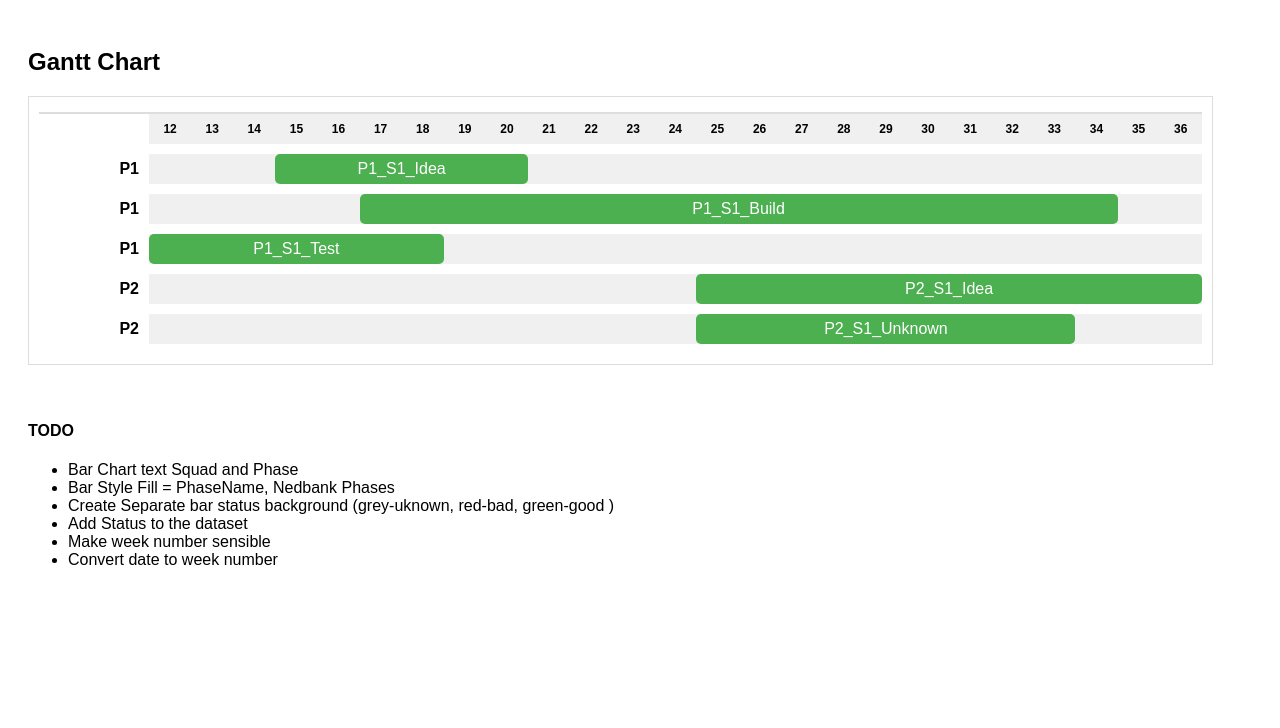
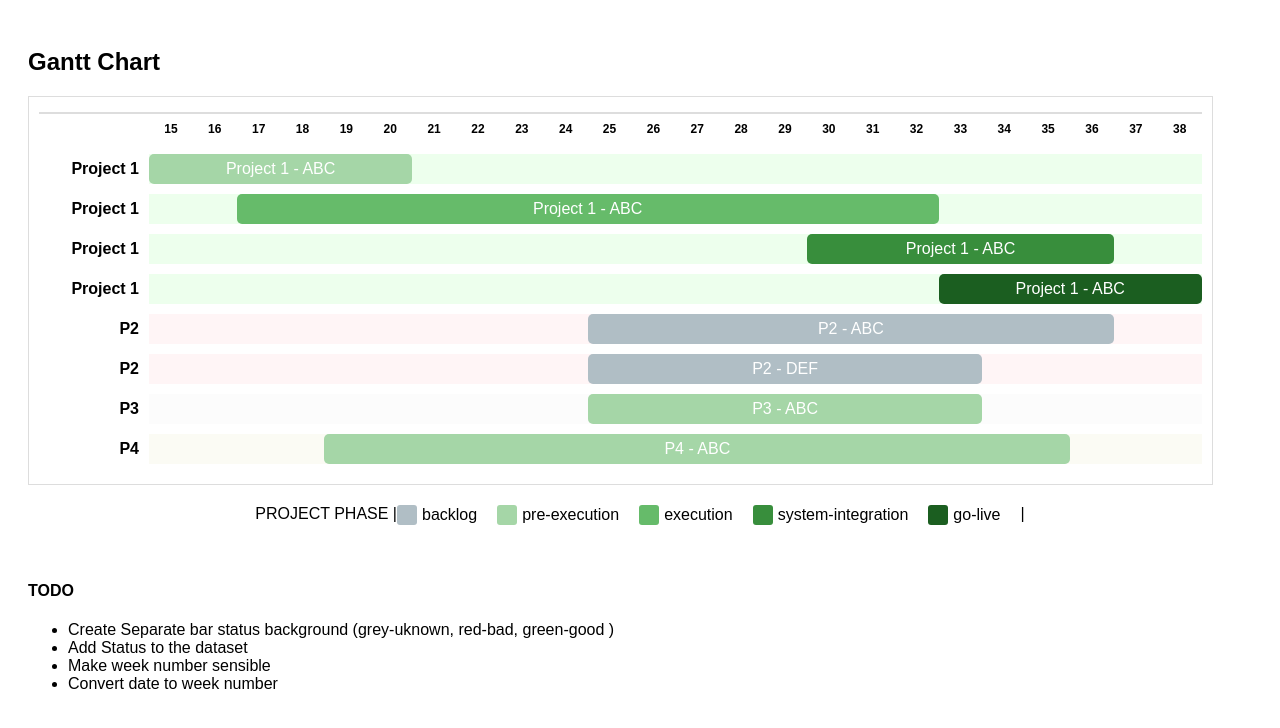
Before and after one commit to Vicus-Brits/LeanLargePre, a plain HTML site: page index.html in a window 1280 px wide. Drawn offline with Linux system fonts and the light colour scheme.

Commit message:
project phases working

```diff
--- /dev/null
+++ b/data.js
@@ -0,0 +1,91 @@
+const data = [
+  {
+    seqid: 1,
+    Project: "Project 1",
+    Squad: "ABC",
+    Phase: "pre-execution",
+    LanePhase: "committed",
+    StartWeek: 15,
+    EndWeek: 20,
+  },
+  {
+    seqid: 2,
+    Project: "Project 1",
+    Squad: "ABC",
+    Phase: "execution",
+    LanePhase: "committed",
+    StartWeek: 17,
+    EndWeek: 32,
+  },
+  {
+    seqid: 3,
+    Project: "Project 1",
+    Squad: "ABC",
+    Phase: "system-integration",
+    LanePhase: "committed",
+    StartWeek: 30,
+    EndWeek: 36,
+  },
+  {
+    seqid: 4,
+    Project: "Project 1",
+    Squad: "ABC",
+    Phase: "go-live",
+    LanePhase: "committed",
+    StartWeek: 33,
+    EndWeek: 38,
+  },
+  {
+    seqid: 5,
+    Project: "P2",
+    Squad: "ABC",
+    Phase: "backlog",
+    LanePhase: "conflict",
+    StartWeek: 25,
+    EndWeek: 36,
+  },
+  {
+    seqid: 6,
+    Project: "P2",
+    Squad: "DEF",
+    Phase: "backlog",
+    LanePhase: "conflict",
+    StartWeek: 25,
+    EndWeek: 33,
+  },
+
+  {
+    seqid: 7,
+    Project: "P3",
+    Squad: "ABC",
+    Phase: "pre-execution",
+    LanePhase: "unknown",
+    StartWeek: 25,
+    EndWeek: 33,
+  },
+
+  {
+    seqid: 8,
+    Project: "P4",
+    Squad: "ABC",
+    Phase: "pre-execution",
+    LanePhase: "planned",
+    StartWeek: 19,
+    EndWeek: 35,
+  },
+];
+
+const phaseLegend = [
+  { phase: "backlog", color: "#b0bec5" },
+  { phase: "pre-execution", color: "#a5d6a7" },
+  { phase: "execution", color: "#66bb6a" },
+  { phase: "system-integration", color: "#388e3c" },
+  { phase: "go-live", color: "#1b5e20" },
+];
+
+const lanePhaseLegend = [
+  { lanePhase: "unknown", color: rgba(252, 252, 252) },
+  { lanePhase: "conflict", color: rgba(255, 241, 243) },
+  { lanePhase: "committed", color: rgba(230, 255, 230) },
+  { lanePhase: "planned", color: rgba(250, 249, 240) },
+];
--- a/index.html
+++ b/index.html
@@ -12,14 +12,14 @@
       <div class="gantt-legend" id="ganttLegend"></div>
       <div id="ganttChart"></div>
     </div>
-    <script src="script.js"></script>
+
+    <div class="phase-legend" id="phaseLegend"></div>
+
     <br />
     <br />
     <section id="TODO">
       <h4>TODO</h4>
       <ul>
-        <li>Bar Chart text Squad and Phase</li>
-        <li>Bar Style Fill = PhaseName, Nedbank Phases</li>
         <li>
           Create Separate bar status background (grey-uknown, red-bad,
           green-good )
@@ -29,5 +29,7 @@
         <li>Convert date to week number</li>
       </ul>
     </section>
+    <script src="data.js"></script>
+    <script src="script.js"></script>
   </body>
 </html>
--- a/script.js
+++ b/script.js
@@ -1,46 +1,3 @@
-const data = [
-  {
-    seqid: 1,
-    Project: "P1",
-    Squad: "S1",
-    Phase: "Idea",
-    StartWeek: 15,
-    EndWeek: 20,
-  },
-  {
-    seqid: 2,
-    Project: "P1",
-    Squad: "S1",
-    Phase: "Build",
-    StartWeek: 17,
-    EndWeek: 34,
-  },
-  {
-    seqid: 3,
-    Project: "P1",
-    Squad: "S1",
-    Phase: "Test",
-    StartWeek: 12,
-    EndWeek: 18,
-  },
-  {
-    seqid: 4,
-    Project: "P2",
-    Squad: "S1",
-    Phase: "Idea",
-    StartWeek: 25,
-    EndWeek: 36,
-  },
-  {
-    seqid: 5,
-    Project: "P2",
-    Squad: "S1",
-    Phase: "Unknown",
-    StartWeek: 25,
-    EndWeek: 33,
-  },
-];
-
 // Helper Functions
 function getMinWeek(data) {
   let minWeek = data[0].StartWeek;
@@ -79,7 +36,7 @@ function createTimeScale(data) {
   return { minWeek, maxWeek, totalWeeks };
 }
 function getItemKey(item) {
-  return item.Project + "_" + item.Squad + "_" + item.Phase;
+  return item.Project + " - " + item.Squad;
 }
 function createLegend(minWeek, maxWeek, totalWeeks) {
   // Create legend row
@@ -127,9 +84,11 @@ function renderGanttChart() {
 
     const barContainer = document.createElement("div");
     barContainer.classList.add("gantt-bar-container");
+    barContainer.classList.add("lane-phase-" + item.LanePhase);
 
     const bar = document.createElement("div");
     bar.classList.add("gantt-bar");
+    bar.classList.add("phase-" + item.Phase);
 
     // Calculate position and width of the bar
     const startOffset = ((item.StartWeek - minWeek) / totalWeeks) * 100;
@@ -147,7 +106,33 @@ function renderGanttChart() {
     ganttChart.appendChild(row); // row in ganttChart
   });
 }
+function renderPhaseLegend() {
+  const phaseLegendContainer = document.getElementById("phaseLegend");
+  const legendStart = document.createElement("div");
+  legendStart.textContent = "PROJECT PHASE |  ";
+  phaseLegendContainer.appendChild(legendStart);
+  phaseLegend.forEach((phase) => {
+    const legendItem = document.createElement("div");
+    legendItem.classList.add("phase-legend-item");
+
+    const colorBox = document.createElement("div");
+    colorBox.classList.add("phase-legend-color");
+    colorBox.style.backgroundColor = phase.color;
+
+    const label = document.createElement("span");
+    label.textContent = phase.phase;
+
+    legendItem.appendChild(colorBox);
+    legendItem.appendChild(label);
+    phaseLegendContainer.appendChild(legendItem);
+  });
+  const legendEnd = document.createElement("div");
+  legendEnd.textContent = "| ";
+  phaseLegendContainer.appendChild(legendEnd);
+}
 
 renderGanttChart();
+renderPhaseLegend();
 
 console.log(data);
+console.log(phaseLegend);
--- a/styles.css
+++ b/styles.css
@@ -43,7 +43,7 @@ body {
   flex-grow: 1;
   position: relative;
   height: 30px;
-  background: #f0f0f0;
+  /* background: #f0f0f0; */
   display: flex;
   align-items: center;
 }
@@ -66,3 +66,53 @@ body {
   line-height: 30px;
   border-radius: 5px;
 }
+
+/* Phase colors */
+.phase-backlog {
+  background-color: #b0bec5;
+}
+.phase-pre-execution {
+  background-color: #a5d6a7;
+}
+.phase-execution {
+  background-color: #66bb6a;
+}
+.phase-system-integration {
+  background-color: #388e3c;
+}
+.phase-go-live {
+  background-color: #1b5e20;
+}
+
+.phase-legend {
+  display: flex;
+  justify-content: center;
+  margin-top: 20px;
+}
+
+.phase-legend-item {
+  display: flex;
+  align-items: center;
+  margin-right: 20px;
+}
+
+.phase-legend-color {
+  width: 20px;
+  height: 20px;
+  margin-right: 5px;
+  border-radius: 3px;
+}
+
+/* Gantt Bar Colors */
+.lane-phase-unknown {
+  background-color: rgba(252, 252, 252, 1);
+}
+.lane-phase-conflict {
+  background-color: rgba(255, 241, 243, 0.7);
+}
+.lane-phase-committed {
+  background-color: rgba(230, 255, 230, 0.7);
+}
+.lane-phase-planned {
+  background-color: rgba(250, 249, 240, 0.7);
+}
```
